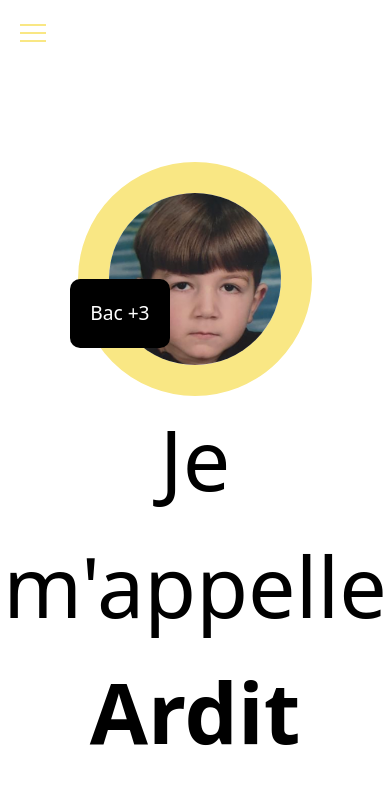
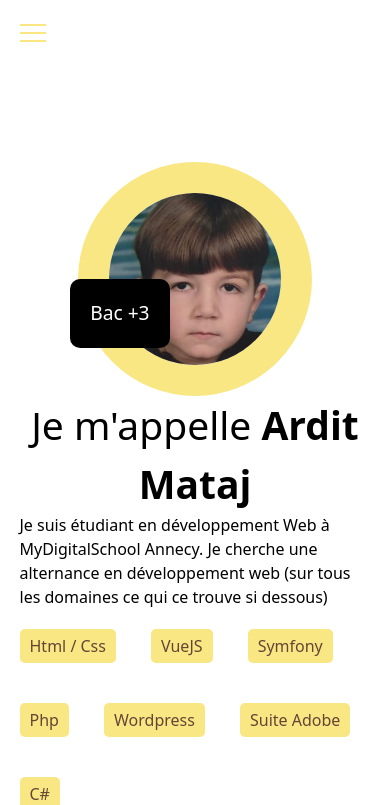
Before and after one commit to ArditMDS/Projet-portfolio-nuxt, a Nuxt app: page / in a window 390 px wide. Shown: the top 805 px of the page. Built offline with nearby package versions, Linux system fonts and the light colour scheme.

Commit message:
Page acceuil enfin responsive

```diff
--- a/assets/css/main.css
+++ b/assets/css/main.css
@@ -645,4 +645,7 @@ table {
   table {
     width: 80%;
   }
+  .headerHP {
+    font-size: 10vw;
+  }
 }
```
